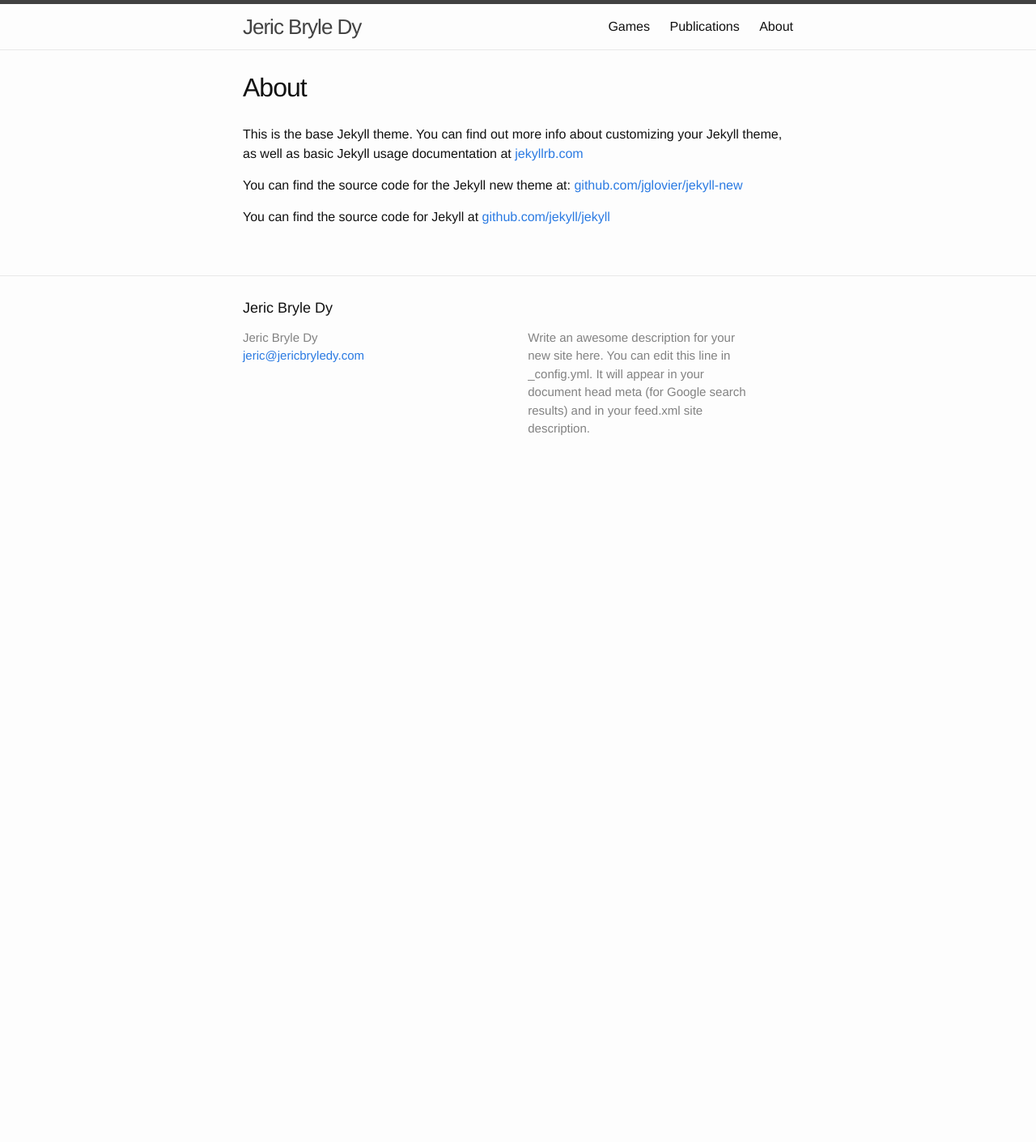
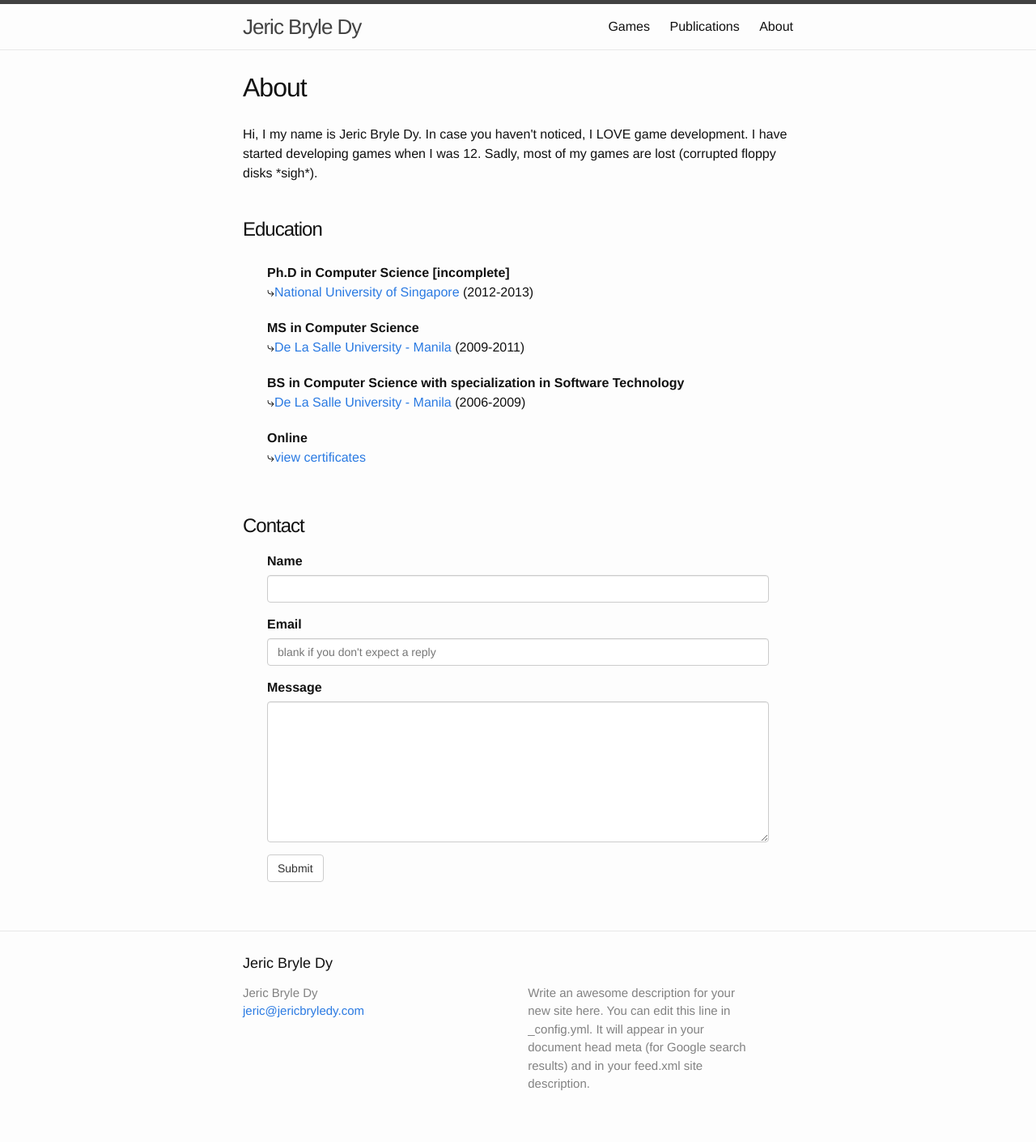
Before and after one commit to AJIT92/jerikyll, a Jekyll site: the page built from about.html, in a window 1280 px wide. Shown: the whole page at 81% size. Built offline with Jekyll 4.4.1, drawn with Linux system fonts in a browser that asks for light colours; before the commit the page ends 900 px from its top, so only the background shows below that.

Commit message:
added about

```diff
--- a/_includes/head.html
+++ b/_includes/head.html
@@ -10,7 +10,6 @@
 	<link rel="icon" href="{{ "/favicon.ico" | prepend: site.baseurl }}" type="image/icon">
 
 	<link rel="stylesheet" href="{{ "/css/bootstrap.min.css" | prepend: site.baseurl }}">
-	<link rel="stylesheet" href="{{ "/css/bootstrap-theme.min.css" | prepend: site.baseurl }}">
 	<link rel="stylesheet" href="{{ "/css/magnific-popup.css" | prepend: site.baseurl }}">
 	<link rel="stylesheet" href="{{ "/css/main.css" | prepend: site.baseurl }}">
 	{% for css in page.additional.css %}
--- a/_sass/_layout.scss
+++ b/_sass/_layout.scss
@@ -201,10 +201,14 @@
 	font-size: xx-large;
 	letter-spacing: -1px;
 	line-height: 1;
+}
 
-	@include media-query($on-laptop) {
-		font-size: 36px;
-	}
+.post-section {
+	font-size: x-large;
+	letter-spacing: -1px;
+	line-height: 1;
+	padding-top: 30px;
+	padding-bottom: 20px;
 }
 
 .post-content {
--- /dev/null
+++ b/about.html
@@ -0,0 +1,63 @@
+---
+layout: page
+title: About
+permalink: /about/
+additional:
+    css: /css/about.css
+---
+
+<p>Hi, I my name is Jeric Bryle Dy.
+	In case you haven't noticed, I LOVE game development.
+	I have started developing games when I was 12.
+	Sadly, most of my games are lost (corrupted floppy disks *sigh*).</p>
+
+<div class="item-spacer">
+	<div class="post-section">Education</div>
+
+	<div class="section-content">
+		<div class="edu-entry">
+			<div class="edu-program">Ph.D in Computer Science [incomplete]</div>
+			<div class="edu-school"><a href="http://www.nus.edu.sg/">National University of Singapore</a> (2012-2013)</div>
+		</div>
+
+		<div class="edu-entry">
+			<div class="edu-program">MS in Computer Science</div>
+			<div class="edu-school"><a href="http://www.dlsu.edu.ph/">De La Salle University - Manila</a> (2009-2011)</div>
+		</div>
+
+		<div class="edu-entry">
+			<div class="edu-program">BS in Computer Science with specialization in Software Technology</div>
+			<div class="edu-school"><a href="http://www.dlsu.edu.ph/">De La Salle University - Manila</a> (2006-2009)</div>
+		</div>
+
+		<div class="edu-entry">
+			<div class="edu-program">Online</div>
+			<div class="edu-school"><a href="http://certs.jericdy.com/">view certificates</a></div>
+		</div>
+	</div>
+</div>
+
+<div class="item-spacer">
+	<div class="post-section">Contact</div>
+
+	<div class="section-content">
+		<form action="https://docs.google.com/spreadsheet/formResponse?formkey=dHJwOGMzeWxzYkYtdkJMdnRxdDctVmc6MA&amp;ifq" method="POST">
+			<div class="form-group">
+				<label for="entry_2">Name</label>
+				<input id="entry_2" type="text" name="entry.2.single" required class="form-control" />
+			</div>
+			<div class="form-group">
+				<label for="entry_0">Email</label>
+				<input id="entry_0" type="text" name="entry.0.single" class="form-control" placeholder="blank if you don't expect a reply" />
+			</div>
+			<div class="form-group">
+				<label for="entry_1">Message</label>
+				<textarea id="entry_1" name="entry.1.single" rows="8" cols="75" required class="form-control"></textarea>
+			</div>
+			<input type="hidden" name="pageNumber" value="0" />
+			<input type="hidden" name="backupCache" value="" />
+			<button type="submit" class="btn btn-default">Submit</button>
+		</form>
+	</div>
+
+</div>
--- a/about.md
+++ /dev/null
@@ -1,11 +0,0 @@
----
-layout: page
-title: About
-permalink: /about/
----
-
-This is the base Jekyll theme. You can find out more info about customizing your Jekyll theme, as well as basic Jekyll usage documentation at [jekyllrb.com](http://jekyllrb.com/)
-
-You can find the source code for the Jekyll new theme at: [github.com/jglovier/jekyll-new](https://github.com/jglovier/jekyll-new)
-
-You can find the source code for Jekyll at [github.com/jekyll/jekyll](https://github.com/jekyll/jekyll)
--- /dev/null
+++ b/css/about.css
@@ -0,0 +1,18 @@
+
+.edu-program {
+	font-weight: bold;
+}
+
+.edu-school::before {
+	content: "\2937";
+}
+
+.edu-entry {
+	padding-top: 10px;
+	padding-bottom: 10px;
+}
+
+.section-content {
+	padding-left: 30px;
+	padding-right: 30px;
+}
```
